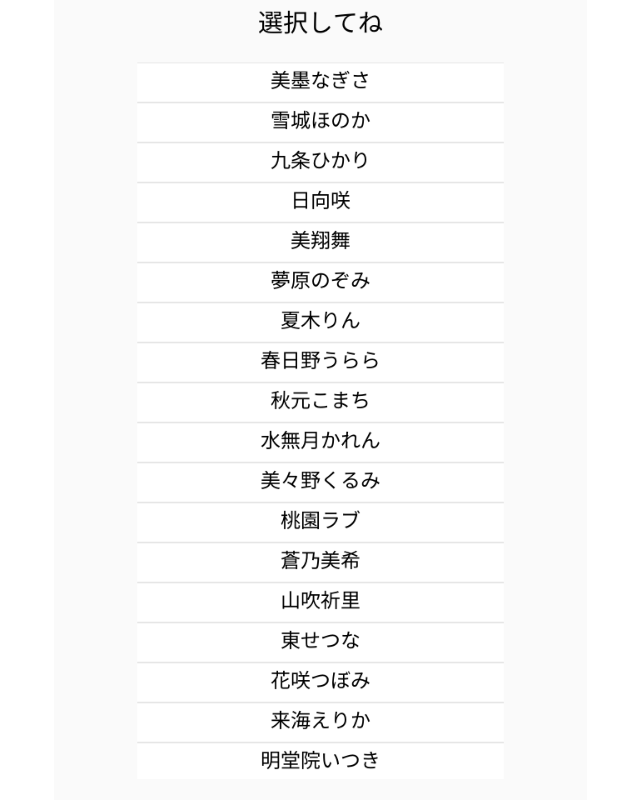
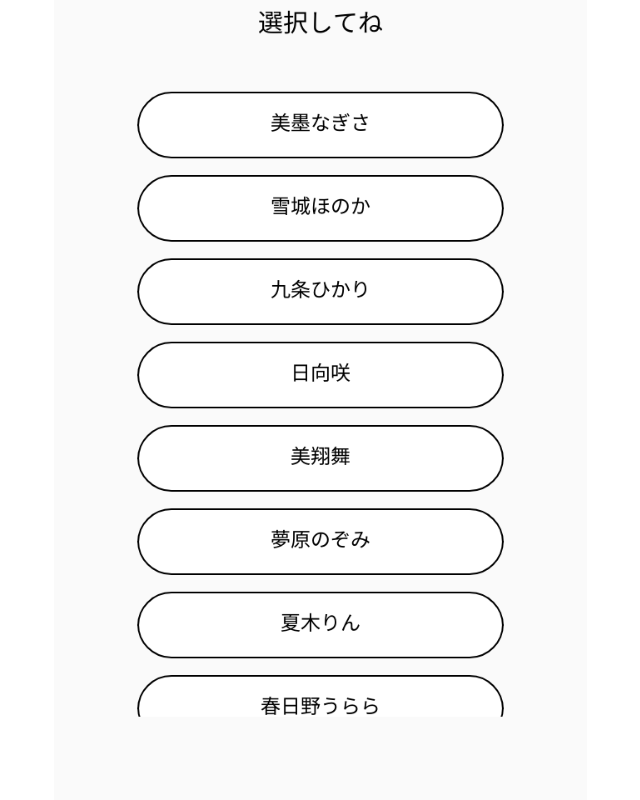
Before and after one commit to daishihmr/tm.ui.ListView, a plain HTML site: page index.html in a window 1280 px wide. Shown: the whole page, without its empty margins (320-960 px from the left). Drawn offline with Linux system fonts and the light colour scheme.

Commit message:
origin, event

```diff
--- a/index.html
+++ b/index.html
@@ -7,8 +7,8 @@
 
 <canvas id="world"></canvas>
 
-<script src="./tmlib.min.js"></script>
-<script src="./precure.min.js"></script>
+<script src="./lib/tmlib.min.js"></script>
+<script src="./lib/precure.min.js"></script>
 <script src="./src/tm/ui/listview.js"></script>
 <script>
 tm.game.setup({
@@ -20,52 +20,87 @@ tm.define("GameScene", {
     init: function() {
         this.superInit();
 
-        var title = Label("選択してね", 30)
+        var topLabel = Label("選択してね", 30)
             .setFillStyle("black")
             .setPosition(SCREEN_CENTER_X, 30)
             .addChildTo(this);
 
-        var listView = ListView({
+        ListView({
             width: SCREEN_WIDTH - 200,
-            height: SCREEN_HEIGHT - 100,
+            height: SCREEN_HEIGHT - 200,
+            fillStyle: "transparent",
 
+            // mode: [{ humanName: "変身前", precureName: "変身後" }],
             model: precure.allStars,
             // model: precure.suite.girls,
 
-            createView: function(item, index) {
-                var view = tm.ui.ListView.DEFAULT_PARAM.createView(item, index);
-                view.label.text = item.humanName;
-                view.interactive = true;
-                view.boundingType = "rect";
-
-                view.selected = RectangleShape({
-                    width: view.width,
-                    height: view.height,
-                    fillStyle: "rgba(255, 0, 0, 0.1)",
-                }).addChildTo(view).hide();
-
-                var nomove = false;
-                view.onpointingstart = function(e) {
-                    nomove = true;
-                };
-                view.onpointingmove = function(e) {
-                    if (e.app.pointing.deltaPosition.y !== 0) {
-                        nomove = false;
-                    }
-                }
-                view.onpointingend = function(e) {
-                    if (nomove) {
-                        title.text = item.precureName;
-                        listView.innerPanel.children.forEach(function(_){ _.selected.hide() })
-                        this.selected.show();
-                    }
-                };
-                return view;
+            createView: Item,
+            attach: function(item, view, index) {
+                view.showItem(item);
             },
         })
-            .setPosition(SCREEN_CENTER_X, SCREEN_CENTER_Y + 25)
-            .addChildTo(this);
+            .setPosition(SCREEN_CENTER_X, SCREEN_CENTER_Y)
+            .addChildTo(this)
+            .on("select", function(e) {
+                this.model.forEach(function(_){ _.selected = false });
+                e.item.selected = true;
+                this.refresh();
+
+                topLabel.text = e.item.precureName;
+            });
     }
+});
+
+tm.define("Item", {
+    superClass: "CanvasElement",
+    init: function() {
+        this.superInit();
+        this.width = SCREEN_WIDTH - 200;
+        this.height = 100;
+
+        this.fromJSON({
+            boundingType: "rect",
+            children: {
+                bg: {
+                    type: "RoundRectangleShape",
+                    init: {
+                        width: SCREEN_WIDTH - 200,
+                        height: 80,
+                        fillStyle: "white",
+                        strokeStyle: "black",
+                        cornerRadius: 40,
+                    }
+                },
+                selected: {
+                    type: "RoundRectangleShape",
+                    init: {
+                        width: SCREEN_WIDTH - 200,
+                        height: 80,
+                        fillStyle: "rgba(255, 0, 0, 0.1)",
+                        strokeStyle: "transparent",
+                        cornerRadius: 40,
+                    },
+                },
+                label: {
+                    type: "Label",
+                    init: [""],
+                    fillStyle: "black",
+                },
+            }
+        });
+    },
+
+    showItem: function(item) {
+        this.label.text = item.humanName;
+        this.selected.visible = !!item.selected;
+        if (item.selected) {
+            this.label.on("enterframe", function(e) {
+                this.setScale(1.2 + Math.sin(e.app.frame * 0.3) * 0.2);
+            });
+        } else {
+            this.label.clearEventListener("enterframe");
+        }
+    },
 });
 </script>
 
--- a/src/tm/ui/listview.js
+++ b/src/tm/ui/listview.js
@@ -16,7 +16,6 @@ tm.define("tm.ui.ListView", {
             children: {
                 innerPanel: {
                     type: "tm.display.CanvasElement",
-                    width: this.width,
                 }
             }
         });
@@ -74,16 +73,23 @@ tm.define("tm.ui.ListView", {
     },
 
     rebuild: function() {
-        this.innerPanel.originX = this.originX;
-        this.innerPanel.originY = this.originY;
-
         this.innerPanel.removeChildren();
+        this.innerPanel.originX = 0.5;
+        this.innerPanel.originY = 0.5;
+        this.innerPanel.width = this.width;
+        this.innerPanel.x = this.width * (0.5 - this.originX);
 
         this.innerPanel.height = 0;
         var y = this.height * -this.originY;
         this.model.forEach(function(item, index) {
             var view = this.createView(item, index).addChildTo(this.innerPanel);
+            this.attach(item, view, index);
+
+            view.x = view.width * (view.originY - 0.5);
             view.y = y + view.height * view.originY;
+
+            this.setItemPointingEventListener(view, item, index);
+
             y += view.height;
             this.innerPanel.height += view.height;
         }.bind(this));
@@ -97,6 +103,72 @@ tm.define("tm.ui.ListView", {
 
         return this;
     },
+
+    refresh: function() {
+        this.innerPanel.children.forEach(function(view, index) {
+            this.attach(this.model[index], view, index);
+        }.bind(this));
+    },
+
+    setItemPointingEventListener: function(view, item, index) {
+        var self = this;
+
+        var nomove = false;
+        view.interactive = true;
+        view.on("pointingstart", function(e) {
+            if (!self.interactive) return;
+            if (!self.isHitPoint(e.pointing.x, e.pointing.y)) return;
+
+            nomove = true;
+        });
+        view.on("pointingmove", function(e) {
+            if (!self.interactive) return;
+            if (!self.isHitPoint(e.pointing.x, e.pointing.y)) return;
+
+            if (e.app.pointing.deltaPosition.length() > 5) {
+                nomove = false;
+            }
+        });
+        view.on("pointingend", function(e) {
+            if (!self.interactive) return;
+            if (!self.isHitPoint(e.pointing.x, e.pointing.y)) return;
+
+            if (nomove) {
+                self.flare("select", {
+                    app: e.app,
+                    view: view,
+                    item: item,
+                    index: index,
+                    model: self.model,
+                    views: self.innerPanel.children,
+                });
+            }
+        });
+    },
+});
+
+tm.define("tm.ui.ListView.DefaultItemView", {
+    superClass: "tm.display.RectangleShape",
+    init: function(text) {
+        this.superInit({
+            width: tm.global.SCREEN_WIDTH || 640,
+            height: 48,
+            fillStyle: "white",
+            strokeStyle: "black",
+            lineWidth: 0.1,
+            boundingType: "rect",
+        });
+        this.fromJSON({
+            children: {
+                label: {
+                    type: "tm.display.Label",
+                    init: [text, 24],
+                    fillStyle: "black",
+                    strokeStyle: "transparent",
+                }
+            }
+        });
+    },
 });
 
 tm.ui.ListView.DEFAULT_PARAM = {
@@ -105,23 +177,9 @@ tm.ui.ListView.DEFAULT_PARAM = {
     fillStyle: "rgb(200, 200, 200)",
     strokeStyle: "transparent",
     createView: function(item, index) {
-        return tm.display.RectangleShape({
-            width: this.width,
-            height: 48,
-            fillStyle: "white",
-            strokeStyle: "black",
-            lineWidth: 0.1,
-        }).fromJSON({
-            children: {
-                label: {
-                    type: "tm.display.Label",
-                    init: ["" + item, 24],
-                    fillStyle: "black",
-                    strokeStyle: "transparent",
-                }
-            }
-        });
+        return tm.ui.ListView.DefaultItemView("" + item);
     },
+    attach: function(item, view, index) {},
 };
 
 })();
```
Also changed, not shown: lib/precure.min.js (renamed from precure.min.js), lib/tmlib.min.js (renamed from tmlib.min.js).
